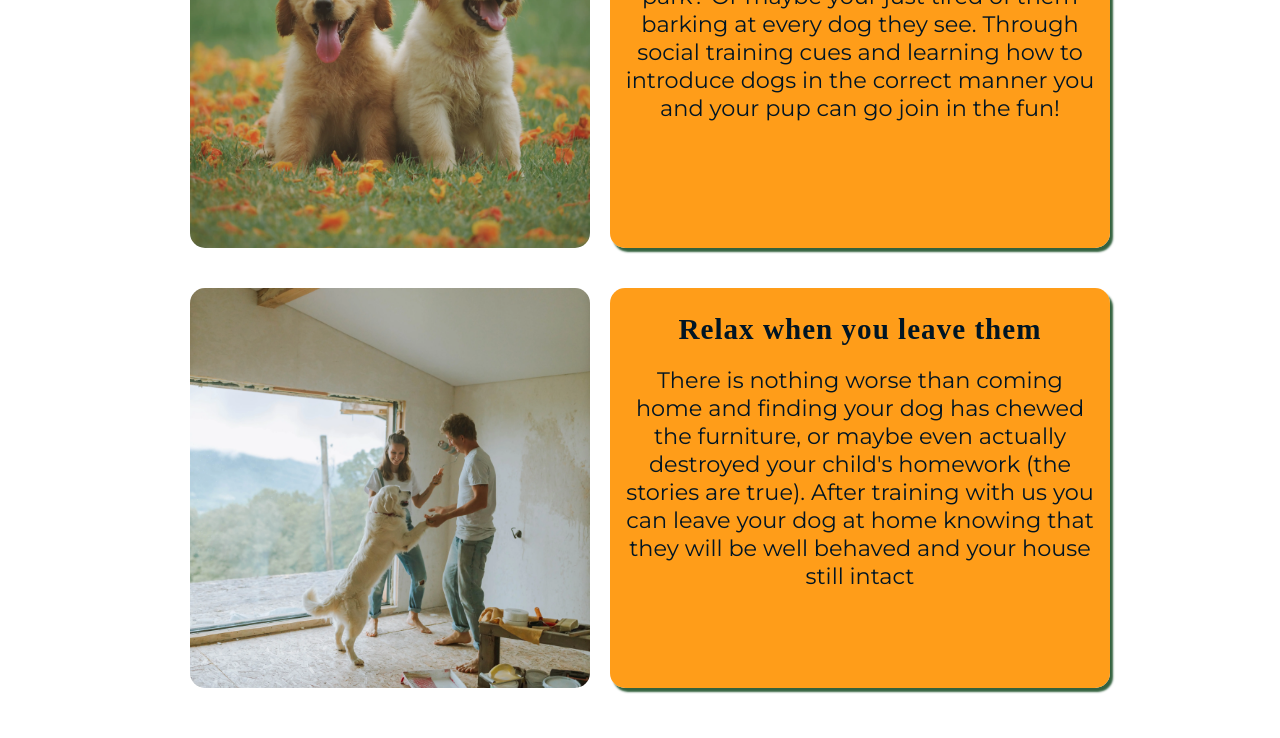
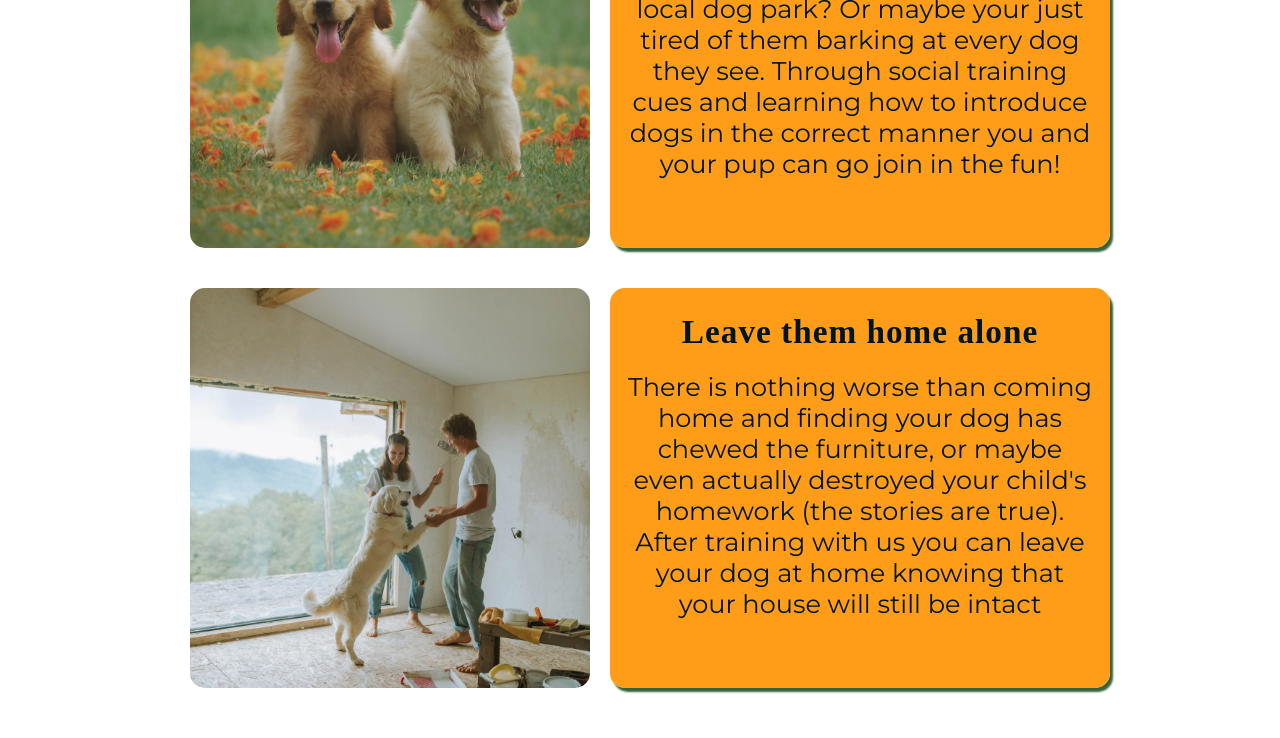
Before and after one commit to lunartechfreek/pawfect-pups, a plain HTML site: page about.html in a window 1280 px wide. Shown: the part 2686-3424 px from the top of the page. Drawn offline with Linux system fonts and the light colour scheme; a web font is replaced by a local one.

Commit message:
Changed font size on benefits text

```diff
--- a/about.html
+++ b/about.html
@@ -111,8 +111,8 @@
                 </div>
                 <div class="benefits-text border-shadow">
                     <h3>No more chaotic walks</h3>
-                    <p>When your pup isn't trying to drag you down the street to get to another dog, tugging on their leash or trying to chase
-                    a squiral, your walks will be relaxing, enjoyable and stress free</p>
+                    <p>Is your pup isn't trying to drag you down the street to get to another dog? tugging on their leash? or trying to chase
+                    a squiral, after training with us your walks will be relaxing, enjoyable and stress free. </p>
                 </div>
             </div>
             <div class="benefits-box">
@@ -141,10 +141,10 @@
                     <img src="assets/images/benefits-dog-in-home.webp" alt="A couple playing with a dog in their home" id="benefits-home-dog">
                 </div>
                 <div class="benefits-text border-shadow">
-                    <h3>Relax when you leave them</h3>
+                    <h3>Leave them home alone</h3>
                     <p>There is nothing worse than coming home and finding your dog has chewed the furniture, or maybe even actually destroyed
-                    your child's homework (the stories are true). After training with us you can leave your dog at home knowing that they
-                    will be well behaved and your house still intact</p>
+                    your child's homework (the stories are true). After training with us you can leave your dog at home knowing that your house
+                    will still be intact</p>
                 </div>
             </div>
         </section>
--- a/assets/css/style.css
+++ b/assets/css/style.css
@@ -572,7 +572,7 @@ footer {
     .benefits-text {
         width: 500px;
         height: 400px;
-        font-size: 140%;
+        font-size: 160%;
     }
 
     .benefits-text h3 {
```
